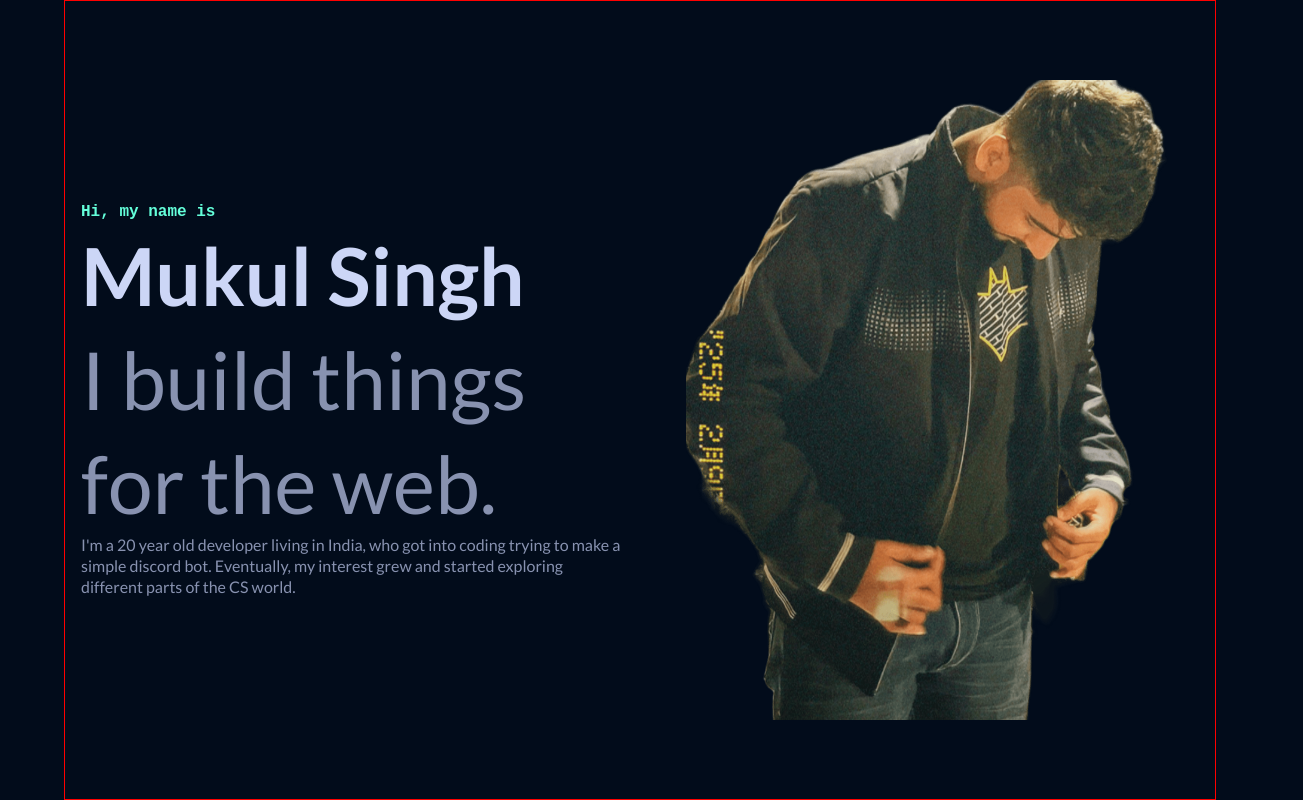
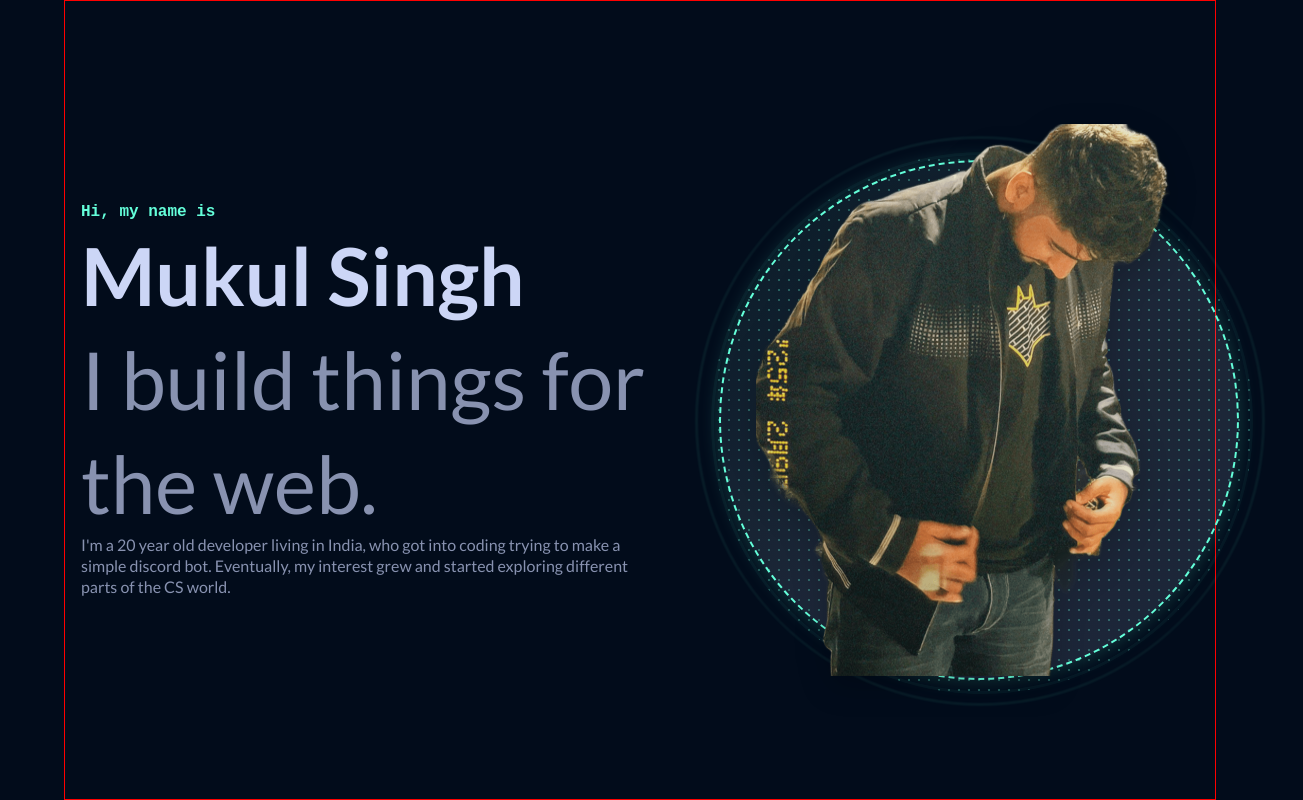
Before and after one commit to mukuls1107/portfolio-v1, a React (Vite) app: page / in a window 1280 px wide. Shown: the whole page, 1303 px wide, since content can reach past the window. Built offline with nearby package versions, Linux system fonts and the light colour scheme.

Commit message:
Add: Image added + Readme update

```diff
--- a/src/components/Title.jsx
+++ b/src/components/Title.jsx
@@ -17,6 +17,7 @@ function Title(props) {
       </div>
 
       <div className="image-side">
+        <div className='imgBg'></div>
         <img
           src={profileImage}
           alt="Mukul Singh"
--- a/src/styles/title.css
+++ b/src/styles/title.css
@@ -37,15 +37,22 @@
 
 .section-box {
     display: flex;
-    width: 90vw; /* Use viewport width */
-    max-width: 1200px; /* Increased max-width for split layout */
-    justify-content: space-between; /* Space between the two sides */
-    align-items: center; /* Center items vertically */
-    flex-direction: row; /* Changed to row for side-by-side layout */
+    width: 90vw;
+    /* Use viewport width */
+    max-width: 1200px;
+    /* Increased max-width for split layout */
+    justify-content: space-between;
+    /* Space between the two sides */
+    align-items: center;
+    /* Center items vertically */
+    flex-direction: row;
+    /* Changed to row for side-by-side layout */
     min-height: 100vh;
     height: 100vh;
-    padding: 0px 1rem; /* Add some horizontal padding */
-    margin: 0 auto; /* Center the box */
+    padding: 0px 1rem;
+    /* Add some horizontal padding */
+    margin: 0 auto;
+    /* Center the box */
     border: 1px solid red;
 }
 
@@ -55,17 +62,151 @@
 }
 
 .image-side {
-    flex: 1;
+    position: relative;
+    width: 100%;
+    max-width: 520px;
+    height: auto;
+    margin: 30px auto;
     display: flex;
     justify-content: center;
     align-items: center;
 }
 
 .profile-image {
-    max-width: 100%;
+    z-index: 99;
+    width: 80%;
+    max-width: 450px;
+    height: auto;
     max-height: 80vh;
     border-radius: 10px;
-    object-fit: cover;
+    object-fit: contain;
+    transition: all 0.3s ease;
+    position: relative;
+    left: 25px;
+    filter: drop-shadow(0 10px 15px rgba(0, 0, 0, 0.2));
+}
+
+/* Paper mesh effect base */
+.imgBg {
+    position: absolute;
+    width: 100%;
+    max-width: 520px;
+    height: 100%;
+    max-height: 520px;
+    border-radius: 50%;
+    background: linear-gradient(135deg, #64ffda11 0%, #ccd6f622 50%, #8892b033 100%);
+    border: 2px dashed #64ffda;
+    box-shadow: 0 0 20px rgba(100, 255, 218, 0.2);
+    transform: translate(40px, 20px);
+    z-index: 1;
+    transition: all 0.3s ease;
+    /* Rough edge effect */
+    filter: url(#rough-edge);
+}
+
+/* Hand-drawn inner circle */
+.imgBg::before {
+    content: "";
+    position: absolute;
+    top: -10px;
+    left: -10px;
+    width: calc(100% + 20px);
+    height: calc(100% + 20px);
+    border-radius: 50%;
+    background: transparent;
+    border: 3px solid rgba(100, 255, 218, 0.15);
+    z-index: 0;
+    /* Wavy border effect */
+    animation: waver 8s infinite linear;
+    /* Hand-drawn look with dotted pattern */
+    background-image: radial-gradient(#64ffda 1px, transparent 1px);
+    background-size: 10px 10px;
+    opacity: 0.3;
+}
+
+/* Outer decorative ring */
+.imgBg::after {
+    content: "";
+    position: absolute;
+    top: -25px;
+    left: -25px;
+    width: calc(100% + 50px);
+    height: calc(100% + 50px);
+    border-radius: 50%;
+    /* Sketchy border effect */
+    border: 1px solid #64ffda;
+    z-index: -1;
+    opacity: 0.2;
+    transform: rotate(-5deg);
+    filter: blur(1px);
+    animation: rotation 20s infinite linear;
+}
+
+/* Additional decorative elements */
+.artistic-dots {
+    position: absolute;
+    width: 140%;
+    height: 140%;
+    top: -20%;
+    left: -20%;
+    background-image: radial-gradient(#64ffda 1px, transparent 2px);
+    background-size: 40px 40px;
+    border-radius: 50%;
+    z-index: -2;
+    opacity: 0.15;
+    animation: pulse 6s infinite alternate;
+}
+
+/* Animation for wave effect */
+@keyframes waver {
+    0% { transform: rotate(0deg) scale(1); }
+    25% { transform: rotate(1deg) scale(1.01); }
+    50% { transform: rotate(0deg) scale(1); }
+    75% { transform: rotate(-1deg) scale(0.99); }
+    100% { transform: rotate(0deg) scale(1); }
+}
+
+/* Animation for outer ring rotation */
+@keyframes rotation {
+    from { transform: rotate(0deg); }
+    to { transform: rotate(360deg); }
+}
+
+/* Animation for pulsing effect */
+@keyframes pulse {
+    from { opacity: 0.1; }
+    to { opacity: 0.2; }
+}
+
+/* Hover effects */
+.image-side:hover .imgBg {
+    transform: translate(30px, 10px);
+    box-shadow: 0 0 30px rgba(100, 255, 218, 0.4);
+}
+
+.image-side:hover .profile-image {
+    transform: scale(1.02);
+}
+
+/* Paper texture effect */
+.image-side:hover .artistic-dots {
+    animation-duration: 3s;
+}
+
+@media (max-width: 992px) {
+    .image-side {
+        max-width: 45%;
+    }
+
+    .profile-image {
+        max-width: 400px;
+    }
+
+    .imgBg {
+        max-width: 400px;
+        max-height: 400px;
+        transform: translate(15px, 15px);
+    }
 }
 
 @media (max-width: 768px) {
@@ -77,9 +218,29 @@
     .content-side {
         padding-right: 0;
         margin-bottom: 2rem;
+        width: 100%;
     }
 
     .image-side {
+        max-width: 100%;
+        /* Full width on mobile */
         width: 100%;
     }
+
+    .profile-image {
+        max-width: 320px;
+        /* Smaller on mobile */
+    }
+
+    .imgBg {
+        max-width: 320px;
+        max-height: 320px;
+        transform: translate(10px, 10px);
+    }
 }
+
+@media (max-width: 425px) {
+    .image-side {
+        display: none;
+    }
+}
```
Also changed, not shown: 1 other file (tests, documents, lock files or other folders).
